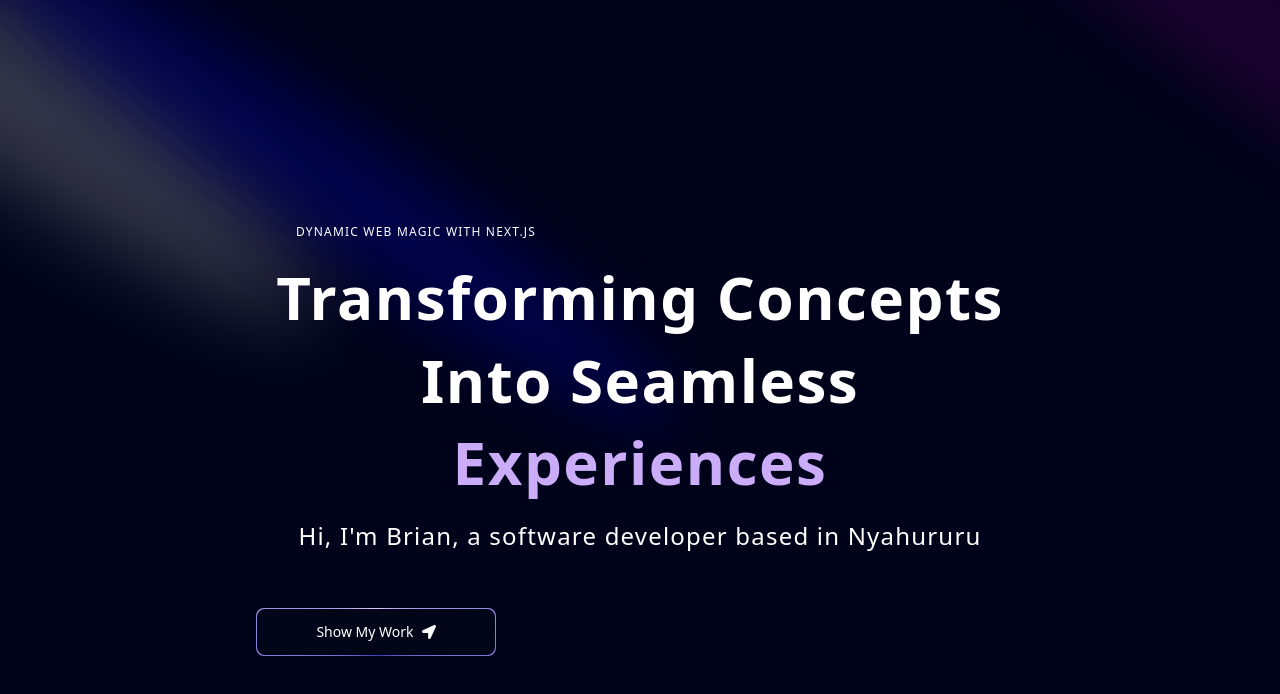
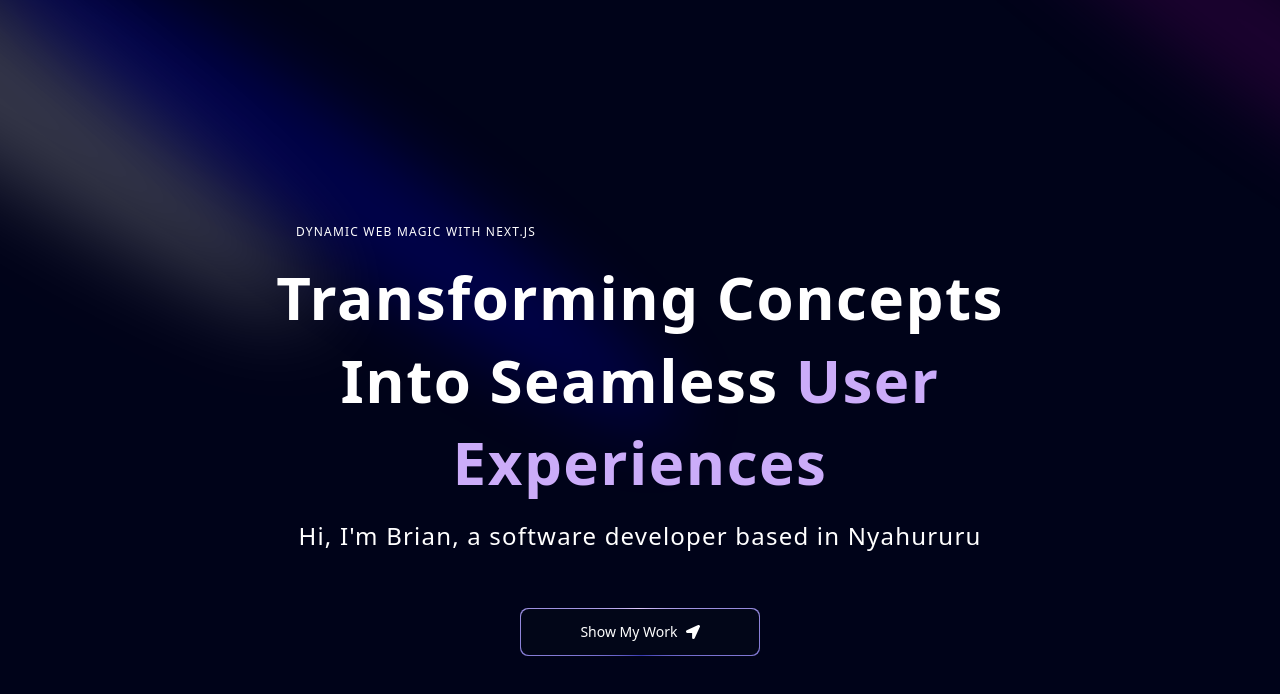
Before and after one commit to brayanriunge/portfolio, a Next.js app: page / in a window 1280 px wide. Shown: the top 694 px of the page. Built offline with nearby package versions, Linux system fonts and the light colour scheme.

Commit message:
fixxing issues

```diff
--- a/components/Hero.tsx
+++ b/components/Hero.tsx
@@ -34,17 +34,17 @@ const Hero = () => {
       </div>
       <div className="flex justify-center relative my-20 z-10">
         <div className="max-w-[89vw] lg:max-w-[60vw] md:max-w-2xl flex flex-col justify-center ">
-          <h2 className="text-center tracking-widest text-xs text-blue-[#E4ECFF] uppercase max-w-80">
+          <h2 className="text-center tracking-widest text-xs text-blue-[#E4ECFF] uppercase max-w-80 flex flex-col">
             Dynamic web magic with next.js
           </h2>
           <TextGenerateEffect
-            words="Transforming Concepts Into Seamless Experiences"
+            words="Transforming Concepts Into Seamless User Experiences"
             className="text-center lg:text-6xl md:text-5xl text-[40px]"
           />
           <p className="text-center  text-sm md:text-lg lg:text-2xl tracking-wider mb-4">
             Hi, I&apos;m Brian, a software developer based in Nyahururu
           </p>
-          <a href="" className=" items-center">
+          <a href="" className=" items-center flex flex-col">
             <MagicButton
               title="Show My Work"
               icon={<FaLocationArrow />}
```
